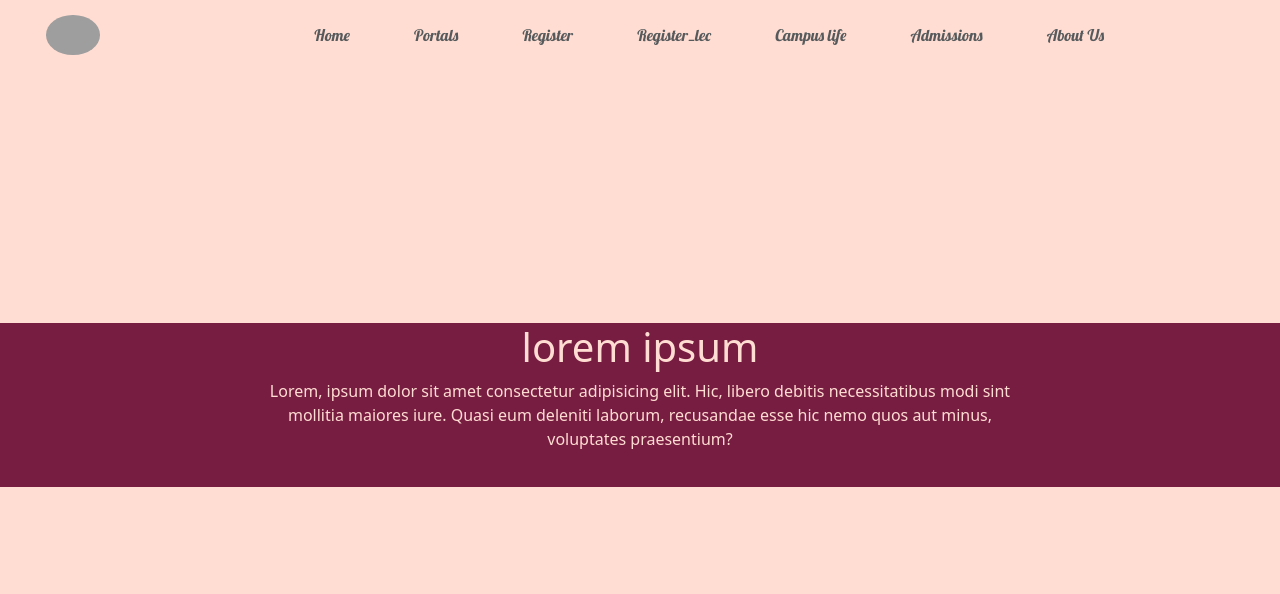
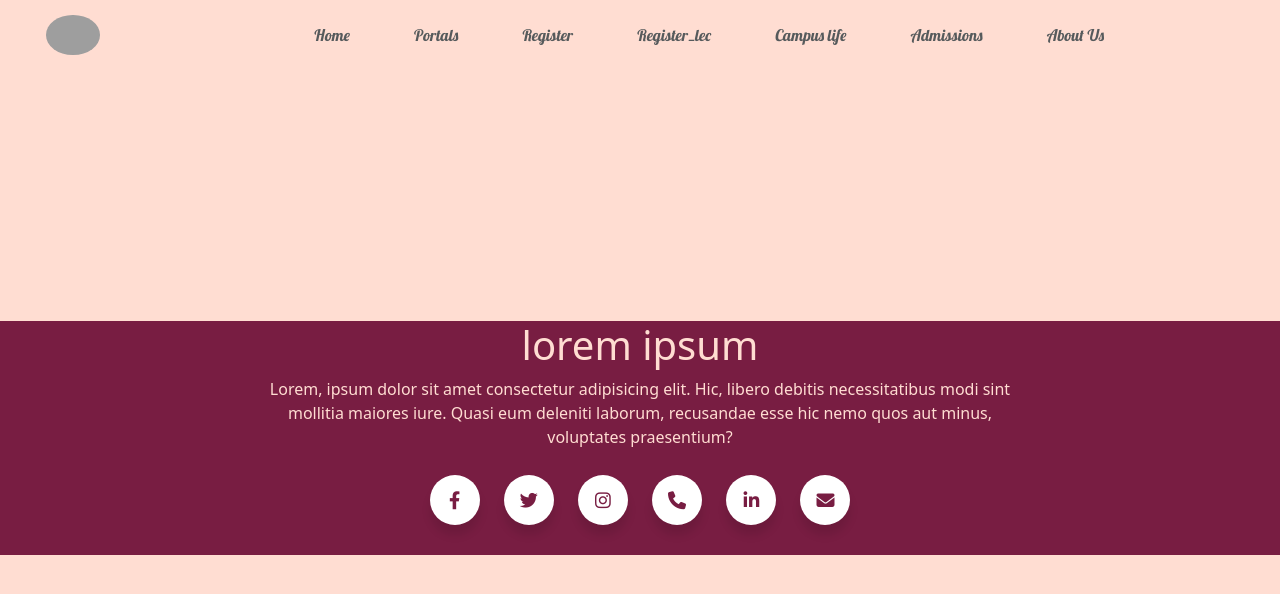
Before and after one commit to gaddie/schoolWeb, a Flask app: page /admin in a window 1280 px wide. Shown: the top 594 px of the page. Run offline with Flask 3, Linux system fonts and the light colour scheme; parts of the project's set-up code (start-up, migrations or seed data) failed here and were passed over; some libraries are stand-ins or nearby versions; grey boxes are pictures that could not be loaded.

Commit message:
update on the footer

```diff
--- a/static/styles.css
+++ b/static/styles.css
@@ -302,6 +302,9 @@ body {
 }
 
 
+
+
+
 /*section three */
 .home-demo .item {
     background: #ff3f4d;
@@ -442,6 +445,24 @@ body {
 
 
 
+
+
+/* section four */
+.part-one {
+    position: absolute;
+    padding: 50px;
+    background-color: red;
+}
+
+.part-two {
+    background-color: blue;
+    padding: 100px;
+}
+.section-four {
+    padding: 2%;
+}
+
+
 /* footer styles */
 .footer {
     background-color: #781D42;
@@ -475,3 +496,123 @@ body {
     padding-bottom: 2%;
     text-align: center;
 }
+
+/* footer buttons */
+@import url("https://fonts.googleapis.com/css2?family=Poppins&display=swap");
+
+* {
+  margin: 0;
+  padding: 0;
+  /* box-sizing: border-box; */
+}
+
+*:focus,
+*:active {
+  outline: none !important;
+  -webkit-tap-highlight-color: transparent;
+}
+
+
+.wrapper {
+  display: inline-flex;
+  list-style: none;
+
+}
+
+.wrapper .icon {
+  position: relative;
+  background: #ffffff;
+  border-radius: 50%;
+  padding: 15px;
+  margin: 10px;
+  width: 50px;
+  height: 50px;
+  font-size: 18px;
+  display: flex;
+  justify-content: center;
+  align-items: center;
+  flex-direction: column;
+  box-shadow: 0 10px 10px rgba(0, 0, 0, 0.1);
+  cursor: pointer;
+  transition: all 0.2s cubic-bezier(0.68, -0.55, 0.265, 1.55);
+}
+
+.wrapper .tooltip {
+  position: absolute;
+  top: 0;
+  font-size: 14px;
+  background: #ffffff;
+  color: #ffffff;
+  padding: 5px 8px;
+  border-radius: 5px;
+  box-shadow: 0 10px 10px rgba(0, 0, 0, 0.1);
+  opacity: 0;
+  pointer-events: none;
+  transition: all 0.3s cubic-bezier(0.68, -0.55, 0.265, 1.55);
+}
+
+.wrapper .tooltip::before {
+  position: absolute;
+  content: "";
+  height: 8px;
+  width: 8px;
+  background: #ffffff;
+  bottom: -3px;
+  left: 50%;
+  transform: translate(-50%) rotate(45deg);
+  transition: all 0.3s cubic-bezier(0.68, -0.55, 0.265, 1.55);
+}
+
+.wrapper .icon:hover .tooltip {
+  top: -45px;
+  opacity: 1;
+  visibility: visible;
+  pointer-events: auto;
+}
+
+.wrapper .icon:hover span,
+.wrapper .icon:hover .tooltip {
+  text-shadow: 0px -1px 0px rgba(0, 0, 0, 0.1);
+}
+
+.wrapper .facebook:hover,
+.wrapper .facebook:hover .tooltip,
+.wrapper .facebook:hover .tooltip::before {
+  background: #1877F2;
+  color: #ffffff;
+}
+
+.wrapper .twitter:hover,
+.wrapper .twitter:hover .tooltip,
+.wrapper .twitter:hover .tooltip::before {
+  background: #1DA1F2;
+  color: #ffffff;
+}
+
+.wrapper .instagram:hover,
+.wrapper .instagram:hover .tooltip,
+.wrapper .instagram:hover .tooltip::before {
+  background: #E4405F;
+  color: #ffffff;
+}
+
+.wrapper .phone:hover,
+.wrapper .phone:hover .tooltip,
+.wrapper .phone:hover .tooltip::before {
+  background: #333333;
+  color: #ffffff;
+}
+
+.wrapper .linkedin:hover,
+.wrapper .linkedin:hover .tooltip,
+.wrapper .linkedin:hover .tooltip::before {
+  background: #1DA1F2;
+  color: #ffffff;
+}
+
+.wrapper .email:hover,
+.wrapper .email:hover .tooltip,
+.wrapper .email:hover .tooltip::before {
+  background: #DC0000;
+  color: #ffffff;
+}
--- a/templates/footer.html
+++ b/templates/footer.html
@@ -1,19 +1,64 @@
 <!doctype html>
 <html lang="en">
+
 <head>
   <meta charset="utf-8">
   <meta name="viewport" content="width=device-width, initial-scale=1">
   <title>School web</title>
-    <link href="https://cdn.jsdelivr.net/npm/bootstrap@5.2.3/dist/css/bootstrap.min.css" rel="stylesheet" integrity="sha384-rbsA2VBKQhggwzxH7pPCaAqO46MgnOM80zW1RWuH61DGLwZJEdK2Kadq2F9CUG65" crossorigin="anonymous">
+  <link href="https://cdn.jsdelivr.net/npm/bootstrap@5.2.3/dist/css/bootstrap.min.css" rel="stylesheet"
+    integrity="sha384-rbsA2VBKQhggwzxH7pPCaAqO46MgnOM80zW1RWuH61DGLwZJEdK2Kadq2F9CUG65" crossorigin="anonymous">
   <link rel="stylesheet" href="static/styles.css">
 
 </head>
+
 <body>
 
   <div class="container-fluid footer">
     <div class="footer-word">
       <h1 class="footer-text">lorem ipsum</h1>
-            <p class="footer-text">Lorem, ipsum dolor sit amet consectetur adipisicing elit. Hic, libero debitis necessitatibus modi sint mollitia maiores iure. Quasi eum deleniti laborum, recusandae esse hic nemo quos aut minus, voluptates praesentium?</p>
+
+      <p class="footer-text">Lorem, ipsum dolor sit amet consectetur adipisicing elit. Hic, libero debitis
+        necessitatibus modi sint mollitia maiores iure. Quasi eum deleniti laborum, recusandae esse hic nemo quos aut
+        minus, voluptates praesentium?</p>
+
+
+      <div class="wrapper">
+        <li class="icon facebook">
+          <span class="tooltip">Facebook</span>
+          <span><i class="fab fa-facebook-f"></i></span>
+        </li>
+      </div>
+      <div class="wrapper">
+        <li class="icon twitter">
+          <span class="tooltip">Twitter</span>
+          <span><i class="fab fa-twitter"></i></span>
+        </li>
+      </div>
+      <div class="wrapper">
+        <li class="icon instagram">
+          <span class="tooltip">Instagram</span>
+          <span><i class="fab fa-instagram"></i></span>
+        </li>
+      </div>
+      <div class="wrapper">
+        <li class="icon phone">
+          <span class="tooltip">phone</span>
+          <span><i class="fa-solid fa-phone"></i></span>
+        </li>
+      </div>
+      <div class="wrapper">
+        <li class="icon linkedin">
+          <span class="tooltip">linkedin</span>
+          <span><i class="fa-brands fa-linkedin-in"></i></span>
+        </li>
+      </div>
+      <div class="wrapper">
+        <li class="icon email">
+          <span class="tooltip">email</span>
+          <span><i class="fa-solid fa-envelope"></i></span>
+        </li>
+      </div>
+
     </div>
 
   </div>
@@ -21,6 +66,9 @@
   <script src="static/main.js"></script>
 
 
-    <script src="https://cdn.jsdelivr.net/npm/bootstrap@5.2.3/dist/js/bootstrap.bundle.min.js" integrity="sha384-kenU1KFdBIe4zVF0s0G1M5b4hcpxyD9F7jL+jjXkk+Q2h455rYXK/7HAuoJl+0I4" crossorigin="anonymous"></script>
+  <script src="https://cdn.jsdelivr.net/npm/bootstrap@5.2.3/dist/js/bootstrap.bundle.min.js"
+    integrity="sha384-kenU1KFdBIe4zVF0s0G1M5b4hcpxyD9F7jL+jjXkk+Q2h455rYXK/7HAuoJl+0I4"
+    crossorigin="anonymous"></script>
 </body>
+
 </html>
```
Also changed, not shown: templates/index.html (+9 -16 lines). Lines whose indentation alone changed are shown as unchanged.
